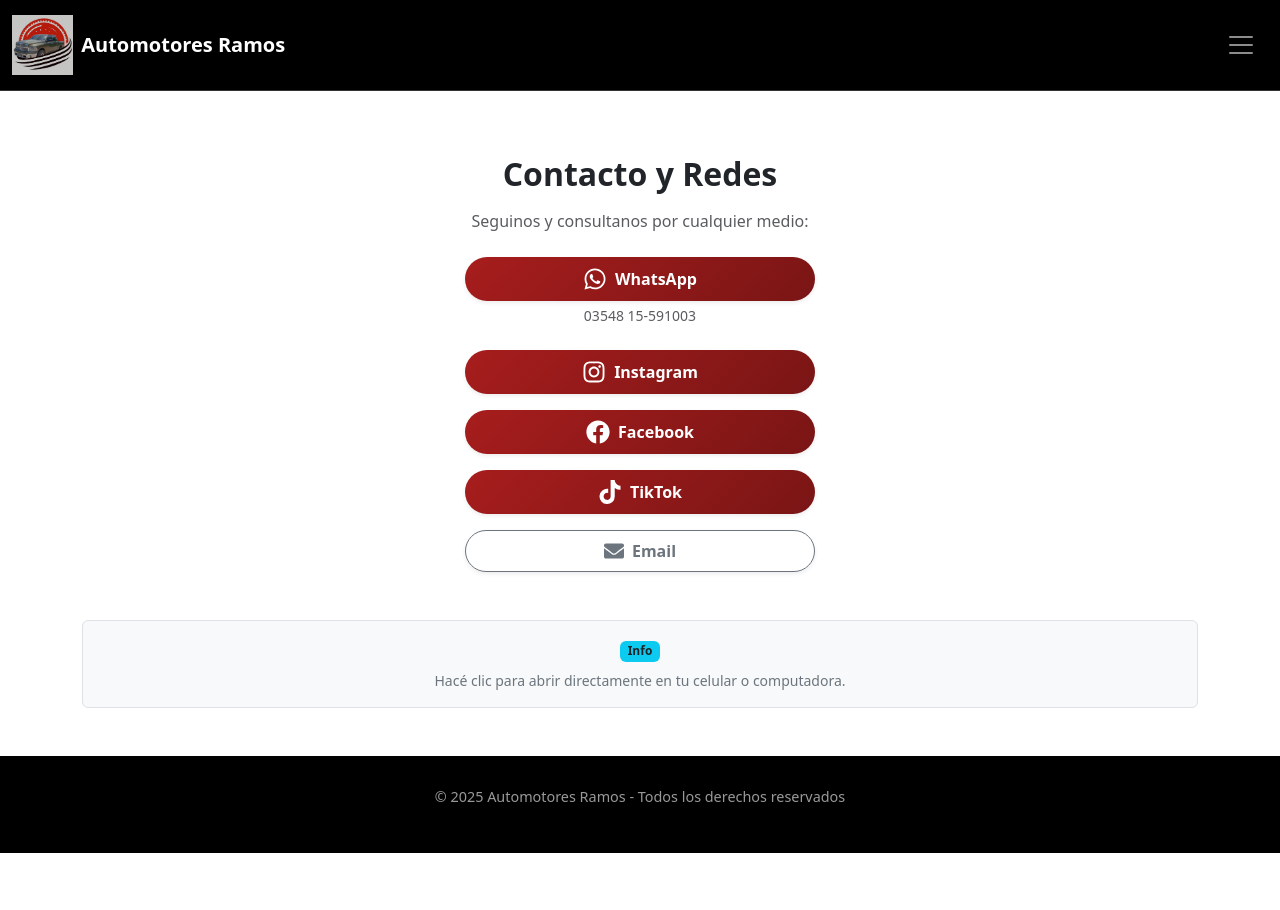
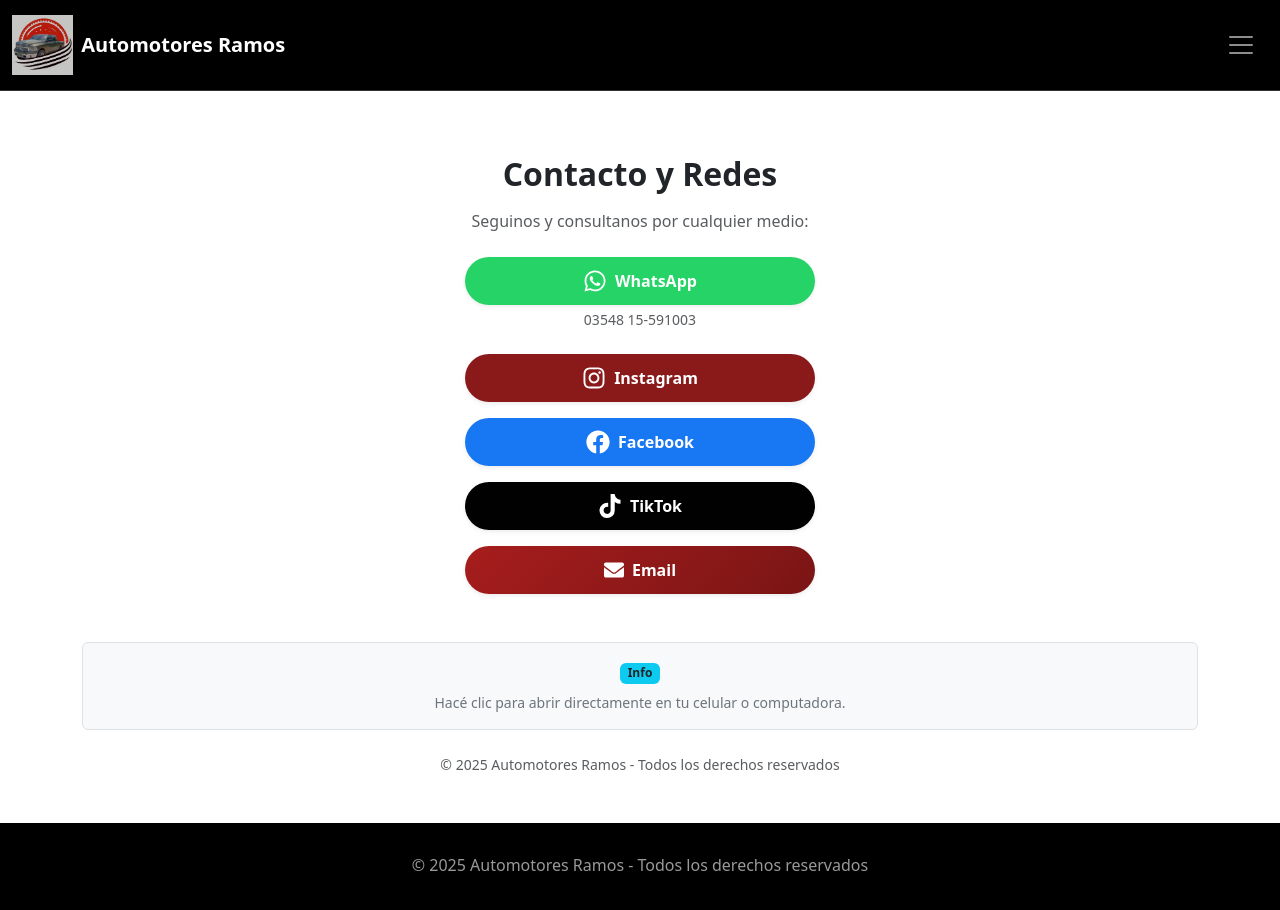
Before and after one commit to mroxanam/mar-autos, a React (Create React App) app: page /contacto in a window 1280 px wide. Shown: the top 910 px of the page. Before the commit the page ends 853 px from the top, so only its background shows below. Built offline with nearby package versions, Linux system fonts and the light colour scheme.

Commit message:
Corrección final: Colores de redes sociales y limpieza de código

```diff
--- a/src/App.css
+++ b/src/App.css
@@ -44,26 +44,12 @@
   box-shadow: 12px 12px 25px #bebebe, -12px -12px 25px #ffffff;
 }
 
-.auto-card:hover img {
-  transform: scale(1.05);
-}
-
 /* ------------------ Navbar Lateral (Offcanvas) ------------------ */
 .offcanvas-custom {
   background: #1a1a1a !important;
   color: #fff;
   width: 80% !important;
   border-left: 4px solid #a71d1d;
-}
-
-.offcanvas-nav a {
-  color: #fff !important;
-  text-decoration: none;
-  display: block;
-  padding: 18px 20px;
-  font-size: 1.1rem;
-  transition: 0.3s;
-  border-bottom: 1px solid #333;
 }
 
 .offcanvas-nav a:hover {
@@ -74,7 +60,7 @@
 
 /* ------------------ Botones y Redes Sociales ------------------ */
 
-/* Botón VER CATÁLOGO - Rojo elegante de Ramos [cite: 4] */
+/* Botón VER CATÁLOGO - Rojo Ramos */
 .btn-primary {
   background: linear-gradient(135deg, #a71d1d 0%, #7a1515 100%) !important;
   border: none !important;
@@ -83,63 +69,42 @@
   font-weight: bold;
   color: white !important;
   box-shadow: 0 4px 12px rgba(167, 29, 29, 0.3);
-  transition: all 0.3s ease;
 }
 
-.btn-primary:hover {
-  transform: translateY(-2px);
-  box-shadow: 0 6px 18px rgba(167, 29, 29, 0.4);
+/* WHATSAPP - Verde oficial (Fuerza de color) */
+.btn-whatsapp, .btn-whatsapp:hover {
+  background-color: #25D366 !important;
+  background-image: none !important;
+  border: none !important;
+  color: white !important;
+  border-radius: 50px !important;
 }
 
-/* WHATSAPP - Verde oficial [cite: 9, 10] */
-.btn-whatsapp {
-  background-color: #25D366 !important;
+/* INSTAGRAM - Bordó elegante (Fuerza de color) */
+.btn-instagram, .btn-instagram:hover {
+  background-color: #8a1a1a !important;
+  background-image: none !important;
   border: none !important;
+  color: white !important;
   border-radius: 50px !important;
-  padding: 10px 25px !important;
-  color: white !important;
-  font-weight: bold;
 }
 
-/* INSTAGRAM - Bordó elegante  */
-.btn-instagram {
-  background-color: #8a1a1a !important;
+/* FACEBOOK - Azul oficial (Fuerza de color) */
+.btn-facebook, .btn-facebook:hover {
+  background-color: #1877F2 !important;
+  background-image: none !important;
   border: none !important;
+  color: white !important;
   border-radius: 50px !important;
-  padding: 10px 25px !important;
-  color: white !important;
-  font-weight: bold;
 }
 
-/* FACEBOOK - Azul clásico oficial  */
-.btn-facebook {
-  background-color: #1877F2 !important;
+/* TIKTOK - Negro sólido (Fuerza de color) */
+.btn-tiktok, .btn-tiktok:hover {
+  background-color: #010101 !important;
+  background-image: none !important;
   border: none !important;
+  color: white !important;
   border-radius: 50px !important;
-  padding: 10px 25px !important;
-  color: white !important;
-  font-weight: bold;
-  transition: background 0.3s;
-}
-
-.btn-facebook:hover {
-  background-color: #145dbf !important;
-}
-
-/* TIK TOK - Negro sólido  */
-.btn-tiktok {
-  background-color: #010101 !important;
-  border: none !important;
-  border-radius: 50px !important;
-  padding: 10px 25px !important;
-  color: white !important;
-  font-weight: bold;
-}
-
-/* ------------------ Home y Otros ------------------ */
-.portada-img {
-  border-radius: 15px;
-  box-shadow: 0 10px 30px rgba(0, 0, 0, 0.3);
 }
 
 /* ------------------ Footer ------------------ */
@@ -148,24 +113,12 @@
   color: #999;
   padding: 30px;
   text-align: center;
-  font-size: 0.9rem;
 }
 
 /* ------------------ RESPONSIVIDAD ------------------ */
 @media (max-width: 768px) {
-  .auto-card {
-    width: 90%;
-    margin-bottom: 30px;
-  }
-
-  .portada-img {
-    max-height: 300px;
-    width: 100%;
-    object-fit: cover;
-  }
-
   h1.display-4 {
-    font-size: 1.8rem; /* Título principal [cite: 2] */
+    font-size: 1.8rem;
     font-weight: 800;
   }
 }
--- a/src/pages/Contacto.js
+++ b/src/pages/Contacto.js
@@ -2,10 +2,11 @@
 import { FaWhatsapp, FaEnvelope, FaFacebook, FaInstagram, FaTiktok } from "react-icons/fa";
 
 function Contacto() {
-  const whatsappNumber = "5493548591003"; //
-  const whatsappVisible = "03548 15-591003"; //
+  const whatsappNumber = "5493548591003";
+  const whatsappVisible = "03548 15-591003";
   const email = "automotoresramos@gmail.com";
 
+  // Asegurate de poner los links reales aquí después
   const facebookUrl = "https://facebook.com";
   const instagramUrl = "https://instagram.com";
   const tiktokUrl = "https://tiktok.com";
@@ -17,7 +18,7 @@
 
       <div className="d-flex flex-column gap-3 mx-auto" style={{ maxWidth: "350px" }}>
 
-        {/* WHATSAPP */}
+        {/* WHATSAPP - Ahora usará el verde del CSS */}
         <div className="mb-2">
           <Button
             as="a"
@@ -31,18 +32,18 @@
           <div className="small text-muted mt-1">{whatsappVisible}</div>
         </div>
 
-        {/* INSTAGRAM */}
+        {/* INSTAGRAM - Usará el bordó elegante */}
         <Button
           as="a"
           href={instagramUrl}
           target="_blank"
           rel="noopener noreferrer"
-          className="btn-instagram w-100 d-flex align-items-center justify-content-center shadow-sm rounded-pill py-2 fw-bold border-0 text-white"
+          className="btn-instagram w-100 d-flex align-items-center justify-content-center shadow-sm rounded-pill py-2 fw-bold text-white"
         >
           <FaInstagram className="me-2" size={24} /> Instagram
         </Button>
 
-        {/* FACEBOOK */}
+        {/* FACEBOOK - Ahora sí saldrá AZUL */}
         <Button
           as="a"
           href={facebookUrl}
@@ -53,7 +54,7 @@
           <FaFacebook className="me-2" size={24} /> Facebook
         </Button>
 
-        {/* TIKTOK */}
+        {/* TIKTOK - Negro sólido */}
         <Button
           as="a"
           href={tiktokUrl}
@@ -64,12 +65,12 @@
           <FaTiktok className="me-2" size={24} /> TikTok
         </Button>
 
-        {/* EMAIL */}
+        {/* EMAIL - Gris sutil */}
         <Button
           as="a"
           href={`mailto:${email}`}
-          variant="outline-secondary"
           className="w-100 d-flex align-items-center justify-content-center shadow-sm rounded-pill py-2 fw-bold"
+          style={{ backgroundColor: "#f8f9fa", color: "#6c757d", border: "1px solid #dee2e6" }}
         >
           <FaEnvelope className="me-2" size={20} /> Email
         </Button>
@@ -82,6 +83,10 @@
           Hacé clic para abrir directamente en tu celular o computadora.
         </p>
       </div>
+
+      <footer className="mt-4 text-muted small">
+        © 2025 Automotores Ramos - Todos los derechos reservados
+      </footer>
     </Container>
   );
 }
```
